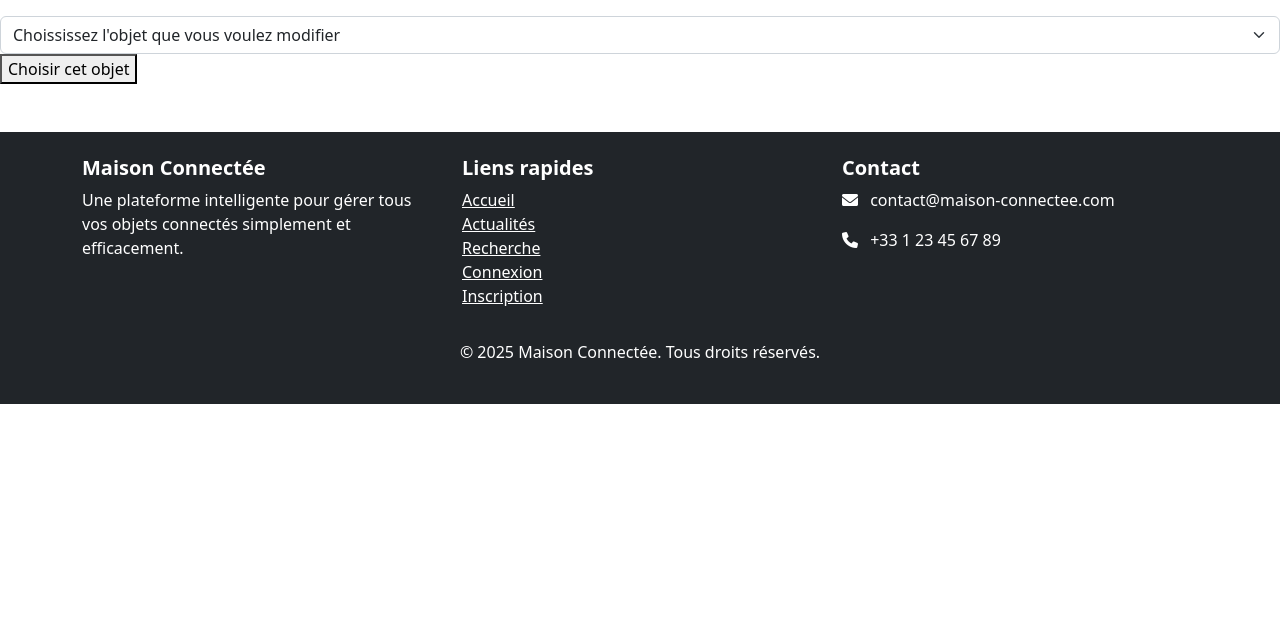
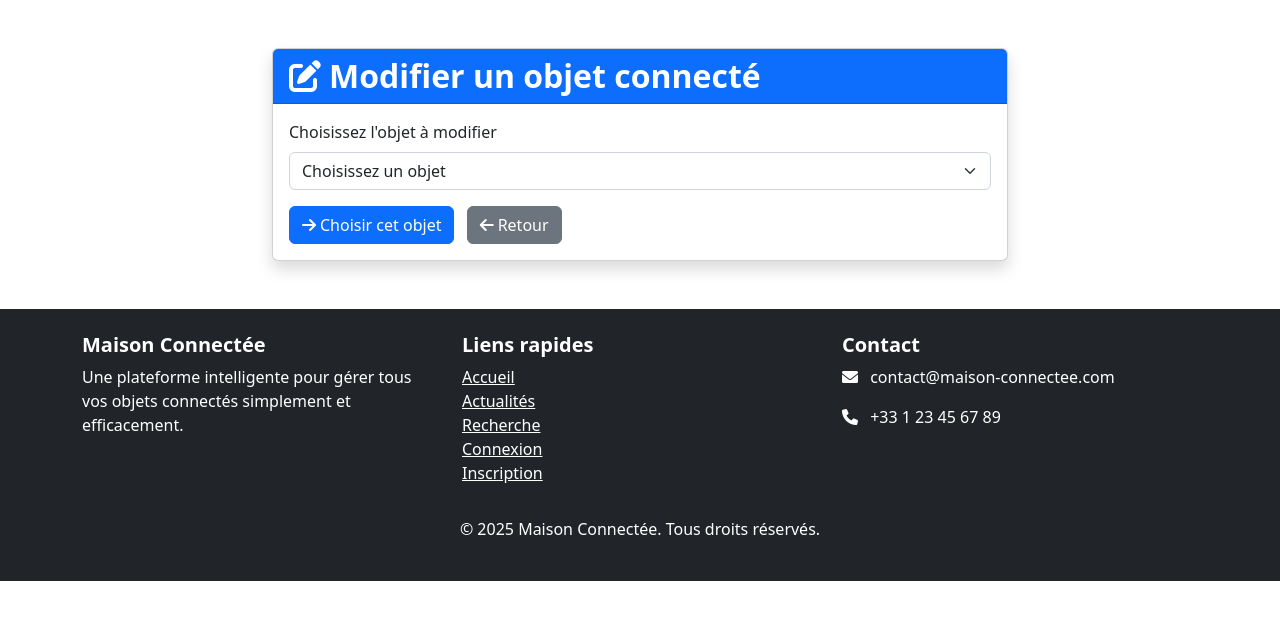
Before and after one commit to WeKup/SmartHome, a Flask app: page /gestion/modif in a window 1280 px wide. Shown: the part 56-676 px from the top of the page. Run offline with Flask 3, Linux system fonts and the light colour scheme; the visitor is signed in with stand-in values (Sample User, id 1); data that the repository does not hold is empty.

Commit message:
Update modif.html

```diff
--- a/templates/gestion/modif.html
+++ b/templates/gestion/modif.html
@@ -1,18 +1,35 @@
 {% extends 'LayoutCo.html' %}
-{% block title %}modification de l'objet{% endblock %}
+{% block title %}Modification de l'objet{% endblock %}
 
 {% block content %}
-<form action="{{url_for('gestion.modified')}}" method="POST">
-    <p></p>
-        <select class="form-select" aria-label="Default select example" name="objet_id">
-            <option selected>Choississez l'objet que vous voulez modifier</option>
-            {% for objet in listeObj%}
-            <option value="{{objet.id}}">{{objet.name}}</option>
-            {% endfor%}
-        </select>
-        <button type="submit">Choisir cet objet</button>
-</form>
-
-
-
+<div class="container mt-5">
+    <div class="row">
+        <div class="col-lg-8 mx-auto">
+            <div class="card shadow">
+                <div class="card-header bg-primary text-white">
+                    <h2 class="mb-0"><i class="fas fa-edit me-2"></i>Modifier un objet connecté</h2>
+                </div>
+                <div class="card-body">
+                    <form action="{{ url_for('gestion.modified') }}" method="POST">
+                        <div class="mb-3">
+                            <label for="objet_id" class="form-label">Choisissez l'objet à modifier</label>
+                            <select class="form-select" id="objet_id" name="objet_id" required>
+                                <option selected disabled>Choisissez un objet</option>
+                                {% for objet in listeObj %}
+                                    <option value="{{ objet.id }}">{{ objet.name }}</option>
+                                {% endfor %}
+                            </select>
+                        </div>
+                        <button type="submit" class="btn btn-primary">
+                            <i class="fas fa-arrow-right me-1"></i>Choisir cet objet
+                        </button>
+                        <a href="{{ url_for('gestion.gestion') }}" class="btn btn-secondary ms-2">
+                            <i class="fas fa-arrow-left me-1"></i>Retour
+                        </a>
+                    </form>
+                </div>
+            </div>
+        </div>
+    </div>
+</div>
 {% endblock %}
```
